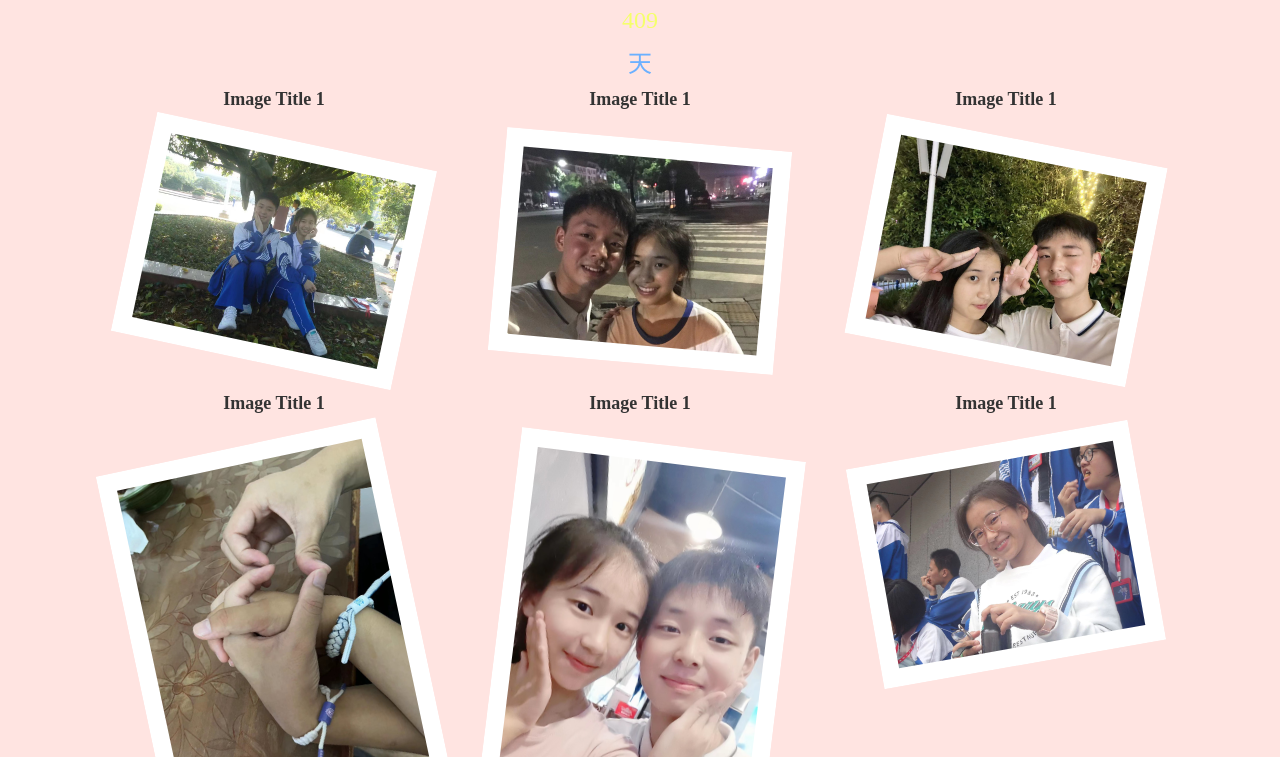
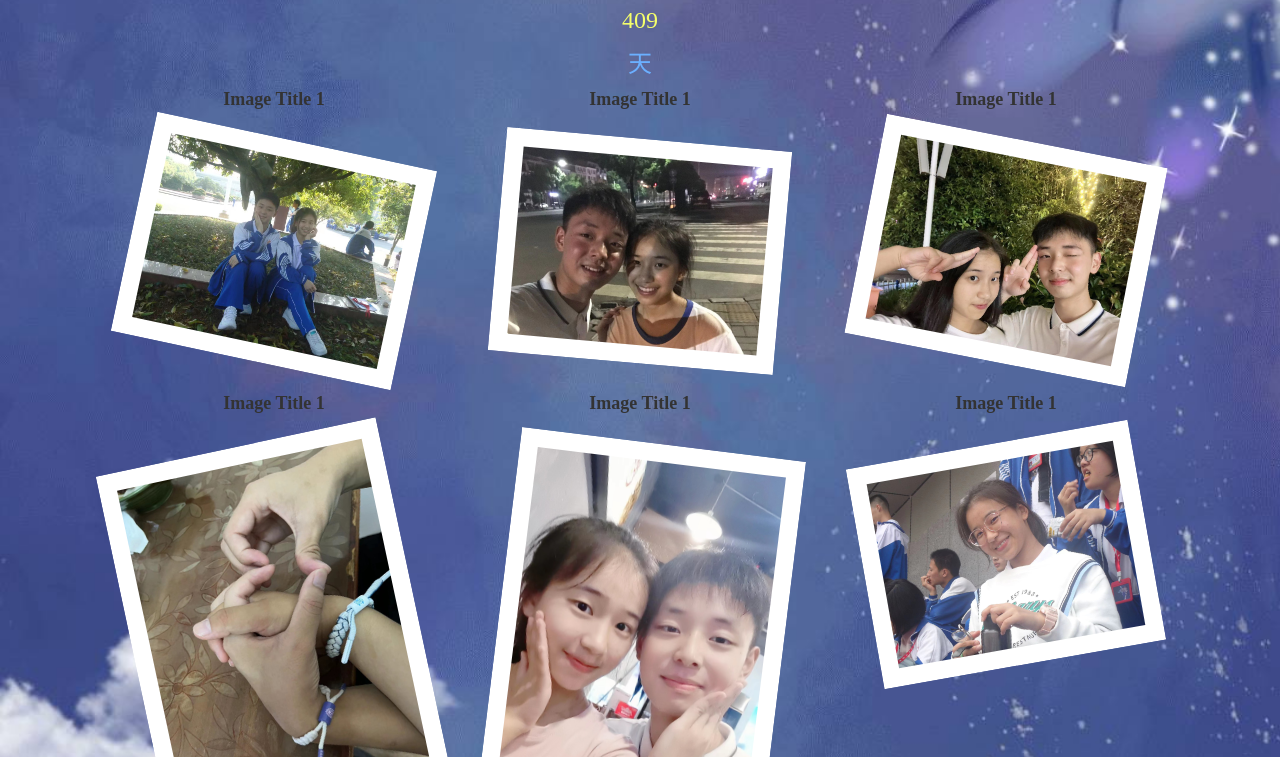
Before and after one commit to Pengyicehng/my-page, a plain HTML site: page picture.html in a window 1280 px wide. Shown: the part 110-867 px from the top of the page. Drawn offline with Linux system fonts and the light colour scheme.

Commit message:
Update picture.css

```diff
--- a/picture.css
+++ b/picture.css
@@ -84,7 +84,7 @@ html,body{
 }
 
 body{
-   background-image: url('file/page2(1).gif');
+   background-image: url('file/page2(1).jpg');
     background-size: cover;
     background-repeat: no-repeat;
     background-color:mistyrose;
```
